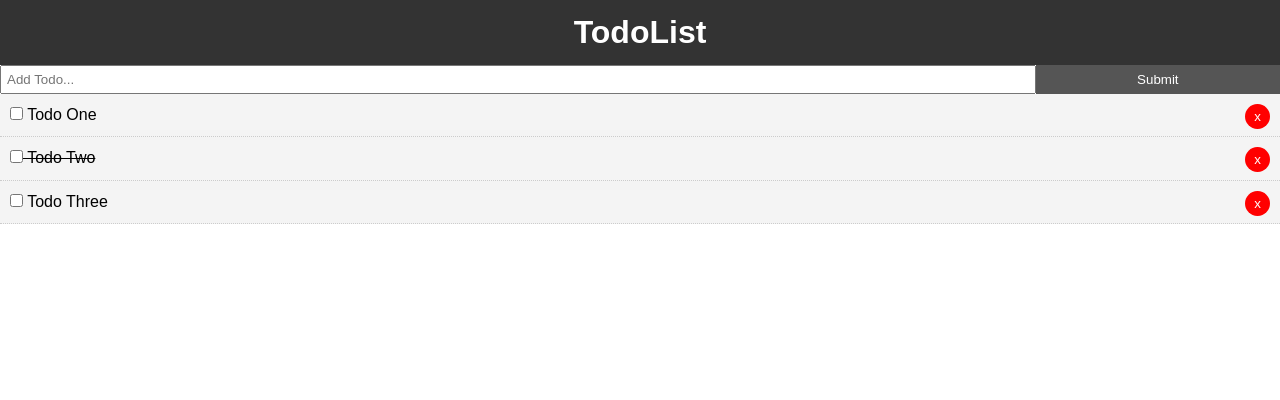
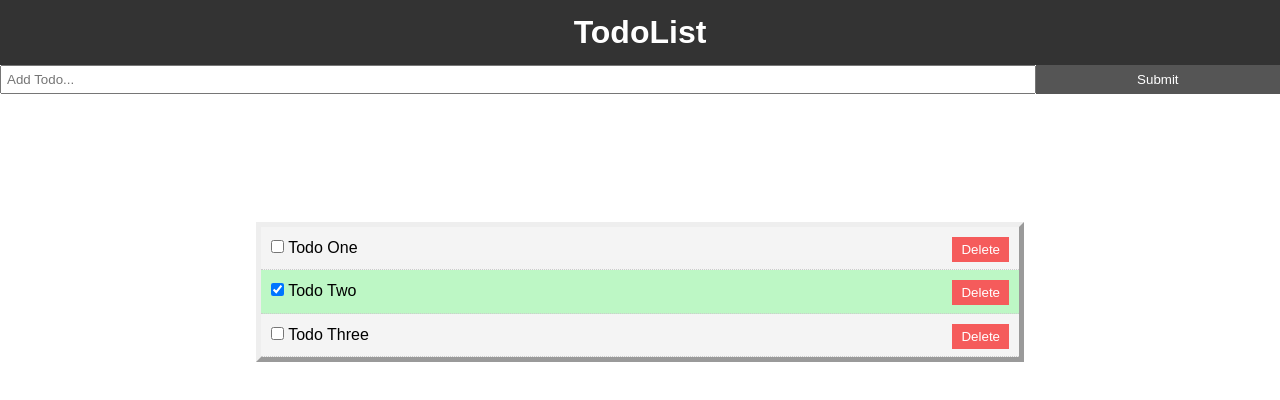
Before and after one commit to JamesTriggs/vue, a Vue app: page / in a window 1280 px wide. Shown: the top 400 px of the page. Built offline with nearby package versions, Linux system fonts and the light colour scheme.

Commit message:
added stuff

```diff
--- a/package.json
+++ b/package.json
@@ -10,7 +10,8 @@
   "dependencies": {
     "core-js": "^2.6.5",
     "uuid": "^3.3.3",
-    "vue": "^2.6.10"
+    "vue": "^2.6.10",
+    "vuetify": "^2.0.18"
   },
   "devDependencies": {
     "@vue/cli-plugin-babel": "^3.11.0",
--- a/src/components/TodoItem.vue
+++ b/src/components/TodoItem.vue
@@ -1,9 +1,9 @@
 <template>
     <div class="todo-item" v-bind:class="{'is-complete':todo.completed}">
         <p>
-            <input type="checkbox" v-on:change="markComplete">
+            <input type="checkbox" v-on:change="markComplete" v-bind="{'checked':todo.completed}">
             {{todo.title}}
-            <button @click="$emit('del-todo', todo.id)" class="del">x</button>
+            <button @click="$emit('del-todo', todo.id)" class="del">Delete</button>
         </p>
     </div>
 </template>
@@ -28,15 +28,14 @@ export default {
     }
 
     .is-complete {
-        text-decoration: line-through;
+        background: #bdf7c5;
     }
 
     .del{
-        background: #ff0000;
+        background: #f55b5b;
         color: #fff;
         border: none;
         padding: 5px 9px;
-        border-radius: 50%;
         cursor: pointer;
         float: right;
     }
--- a/src/components/Todos.vue
+++ b/src/components/Todos.vue
@@ -1,5 +1,5 @@
 <template>
-    <div>
+    <div class="list">
         <div v-bind:key="todo.id" v-for="todo in todos">
             <TodoItem v-bind:todo="todo" v-on:del-todo="$emit('del-todo', todo.id)"/>
         </div>
@@ -20,4 +20,11 @@ export default {
 
 <style scoped>
 
+    .list{
+        margin-left: 20%;
+        margin-right: 20%;
+        margin-top: 10%;
+        border: 5px outset;
+    }
+
 </style>
```
Also changed, not shown: 1 other file (tests, documents, lock files or other folders).
